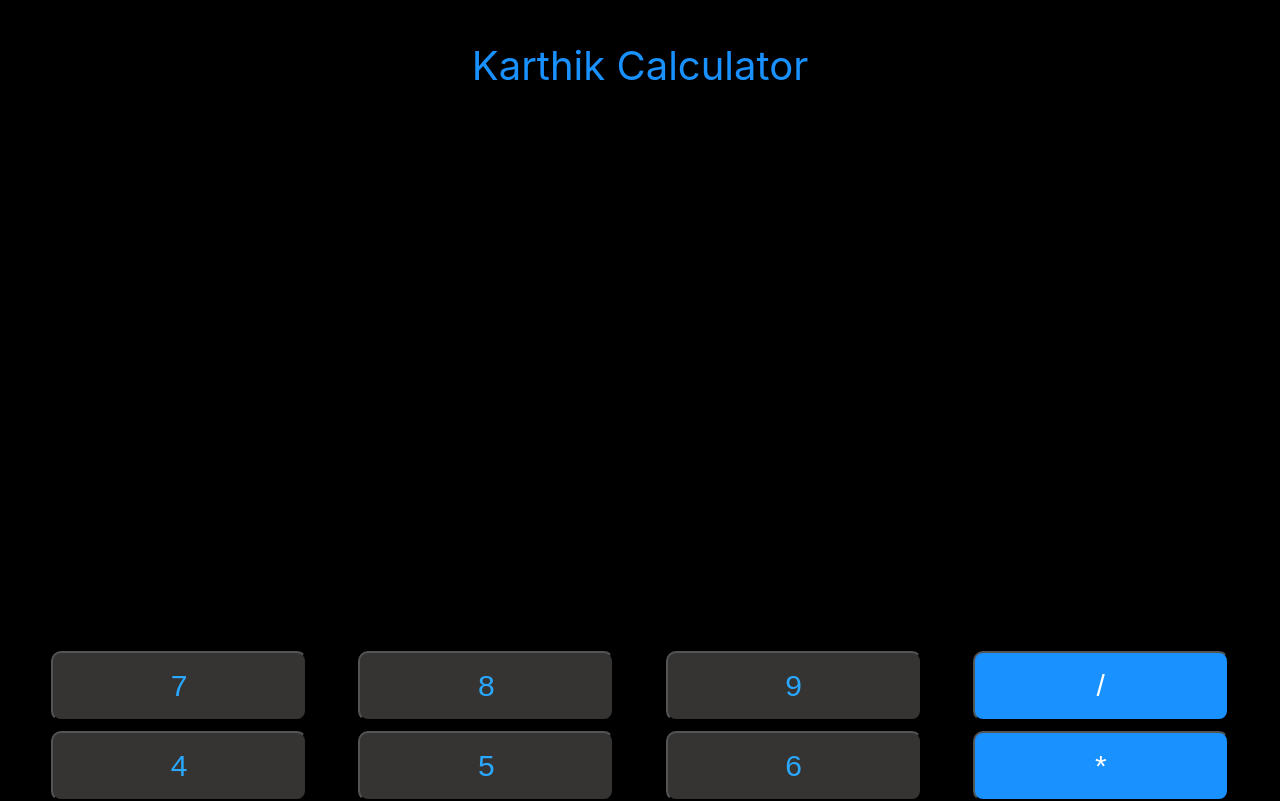
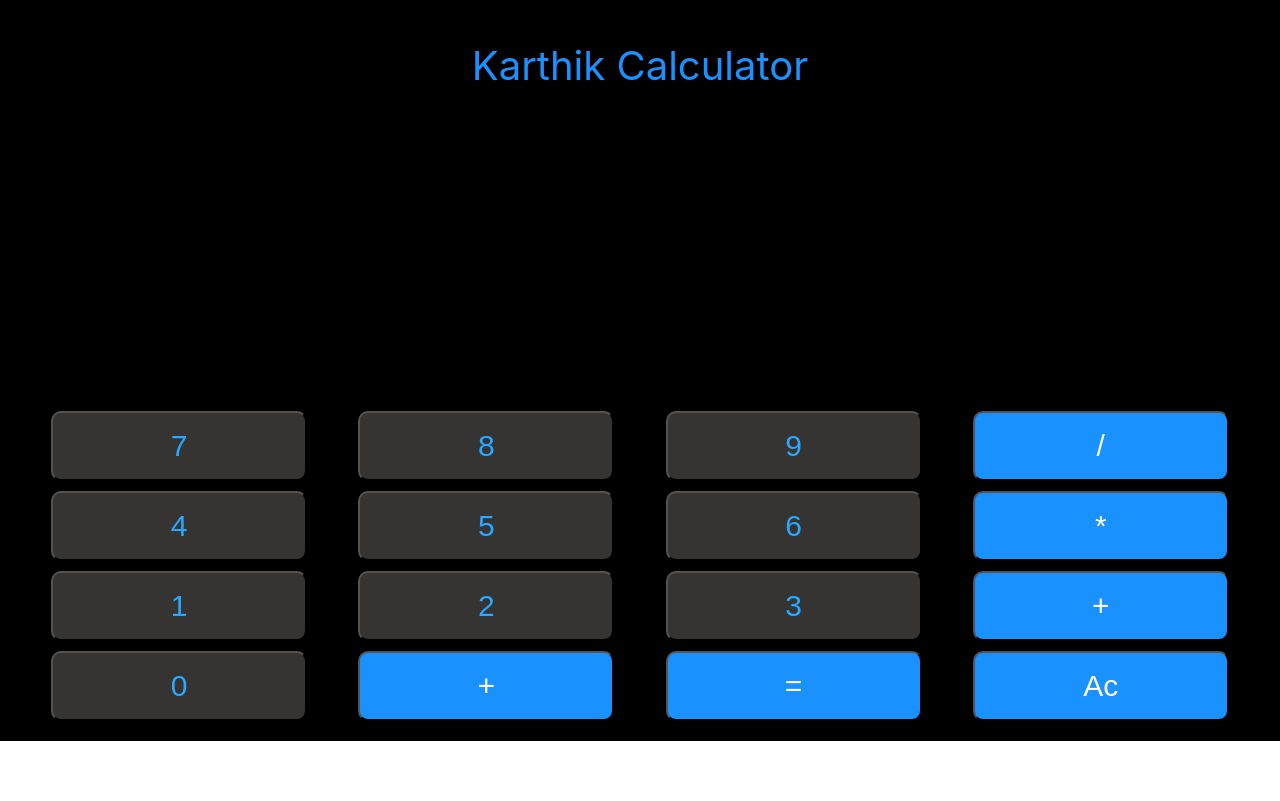
Before and after one commit to muralikarthik123/new-calucaltor, a React (Create React App) app: page / in a window 1280 px wide. Shown: the top 801 px of the page. Built offline with nearby package versions, Linux system fonts and the light colour scheme.

Commit message:
inputs.css

```diff
--- a/src/inputs.css
+++ b/src/inputs.css
@@ -3,7 +3,7 @@
     background-color: black;
     color:white;
     padding-top:1px;
-    height:80vh;
+    height:50vh;
     p{
         font-size: 40px;
         text-align: center;
```
